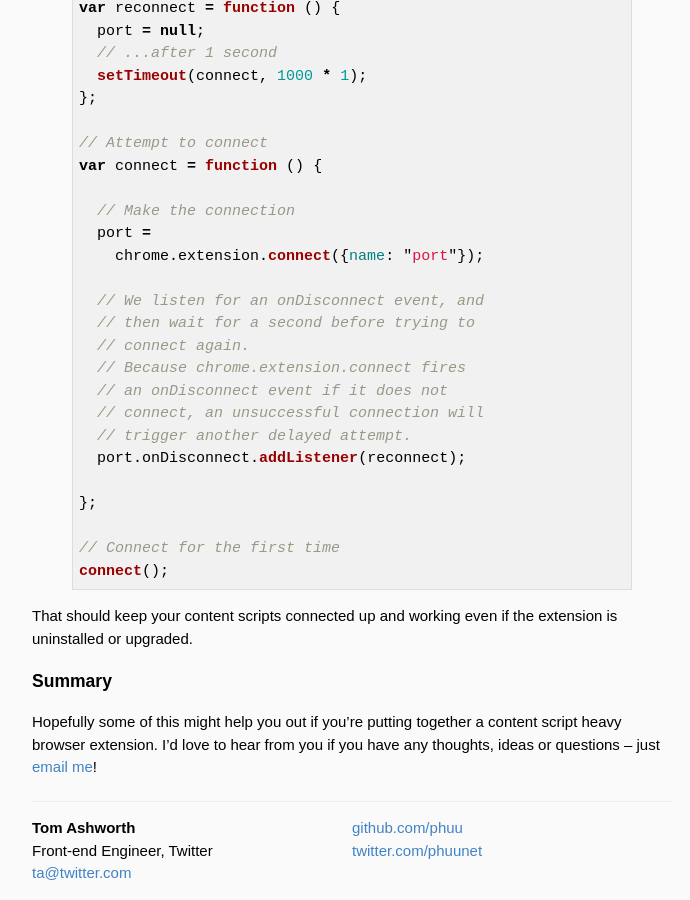
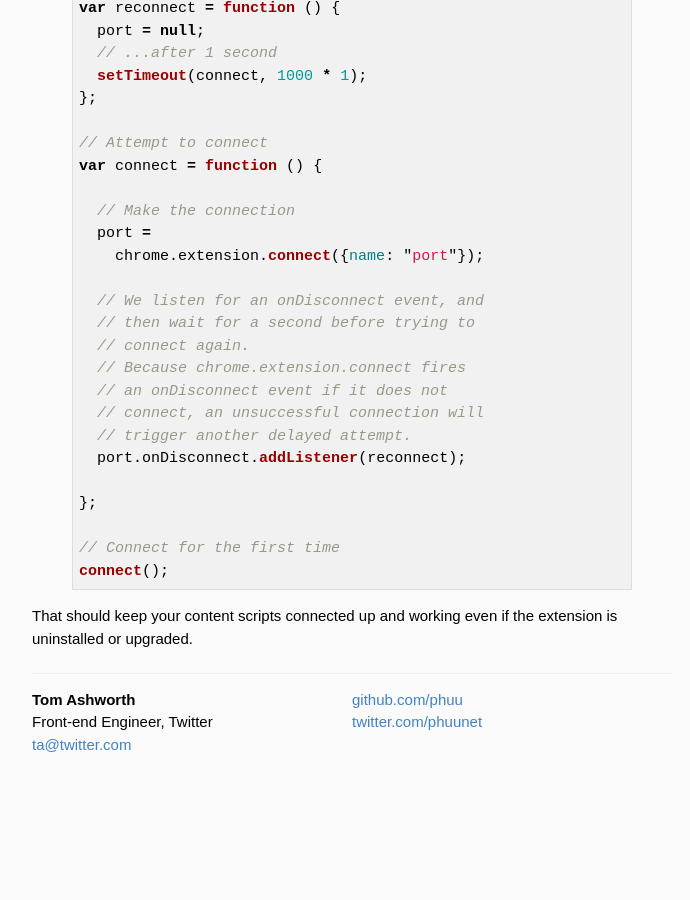
Before and after one commit to tgvashworth/tgvashworth.github.io, a Jekyll site: the page built from _posts/2012-07-30-tips-and-tricks-browser-extension-development.md, in a window 1280 px wide and 900 px high, scrolled down 2834 px. Shown: the whole window, without its empty margins (288-978 px from the left). Built offline with Jekyll 4.4.1, drawn with Linux system fonts in a browser that asks for light colours; Markdown is read by kramdown in place of the engine named in the settings; after the commit the page ends 3605 px from its top, so only the background shows below that.

Commit message:
Tweak erroring post.

```diff
--- a/_posts/2012-07-30-tips-and-tricks-browser-extension-development.md
+++ b/_posts/2012-07-30-tips-and-tricks-browser-extension-development.md
@@ -19,11 +19,13 @@ It's meant a few hacks to allow the shared code to work the same in each browser
 Extensions have a configuration file that dictates anything from the name and descripton to which content scripts are injected where and when. So it's pretty useful to be able to grab information about your extension to use in the background page. The APIs for this are not obvious or non-existant, so here's a few snippets to help you get the information.
 
 In Chrome you can get the manifest.json as an object using the chrome.app API, and make it available as `chrome.manifest`.
+
 {% highlight javascript %}
 chrome.manifest = chrome.app.getDetails();
 {% endhighlight %}
 
 In Safari the info is store as a plist file. Urgh. Use a blocking XMLHttpRequest, and a JS plist parser, and expose it as `safari.info`.
+
 {% highlight javascript %}
 var req = new XMLHttpRequest();
 req.open(
@@ -36,6 +38,7 @@ safari.info =
 {% endhighlight %}
 
 Firefox is a trickier beast. You can get some of the data from the global self object...
+
 {% highlight javascript %}
 self.version; // "1.7.3"
 self.name; // "MyGreatExtension"
@@ -133,7 +136,3 @@ connect();
 {% endhighlight %}
 
 That should keep your content scripts connected up and working even if the extension is uninstalled or upgraded.
-
-### Summary
-
-Hopefully some of this might help you out if you're putting together a content script heavy browser extension. I'd love to hear from you if you have any thoughts, ideas or questions – just [email me](mailto:tom@phuu.net)!
```
